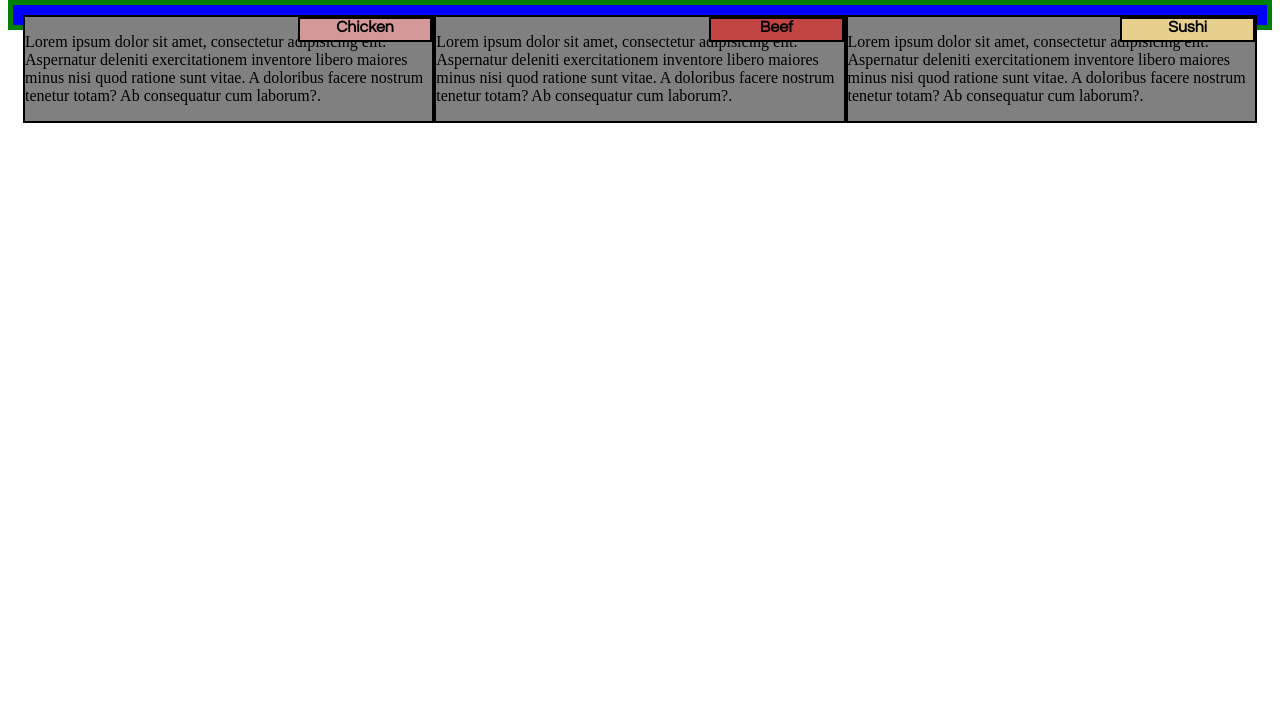
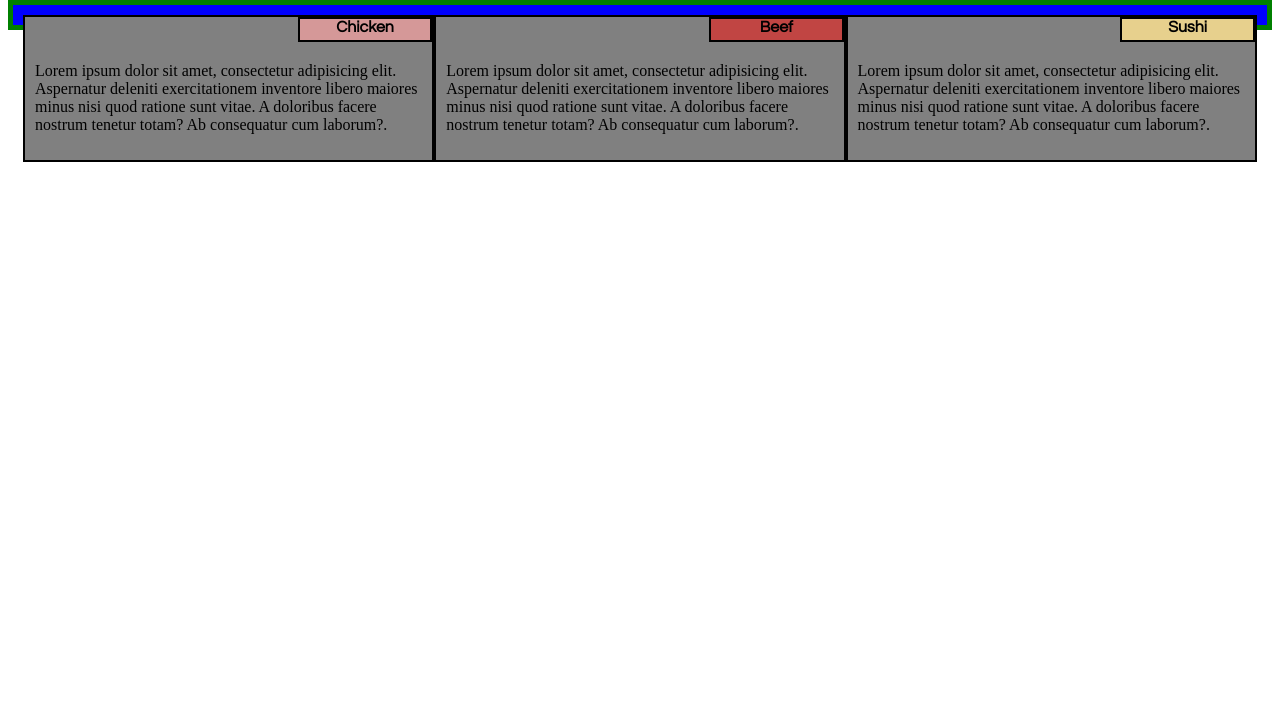
Before and after one commit to RleePWI/Coursera-Test-Assignments, a plain HTML site: page Site/mod2_solution/index.html in a window 1280 px wide. Shown: the part 72-800 px from the top of the page. Drawn offline with Linux system fonts and the light colour scheme.

Commit message:
Almost there marker. Just need spacing

```diff
--- a/Site/mod2_solution/css/assignment2.css
+++ b/Site/mod2_solution/css/assignment2.css
@@ -55,10 +55,10 @@ h1 {
 p.menu {
     border: 1px green;
     /*position: relative;*/
-    /*width: auto;*/
-    /*height: auto;*/
-    /*margin-top: 35px;*/
-    /*padding: 10px;*/
+    width: auto;
+    height: auto;
+    margin-top: 35px;
+    padding: 10px;
 }
 
 .col {
@@ -82,6 +82,7 @@ p.menu {
     /*}*/
     .col-dkv-4 {
         width: 33.33%;
+        /*margin-left: 10px;*/
     }
 }
 
@@ -95,6 +96,7 @@ p.menu {
     /*}*/
     .col-tbv-2 {
         width: 50%;
+
         /*padding: 10px;*/
     }
 }
```
Also changed, not shown: Site/mod2_solution/index.html (+0 -1 lines).
